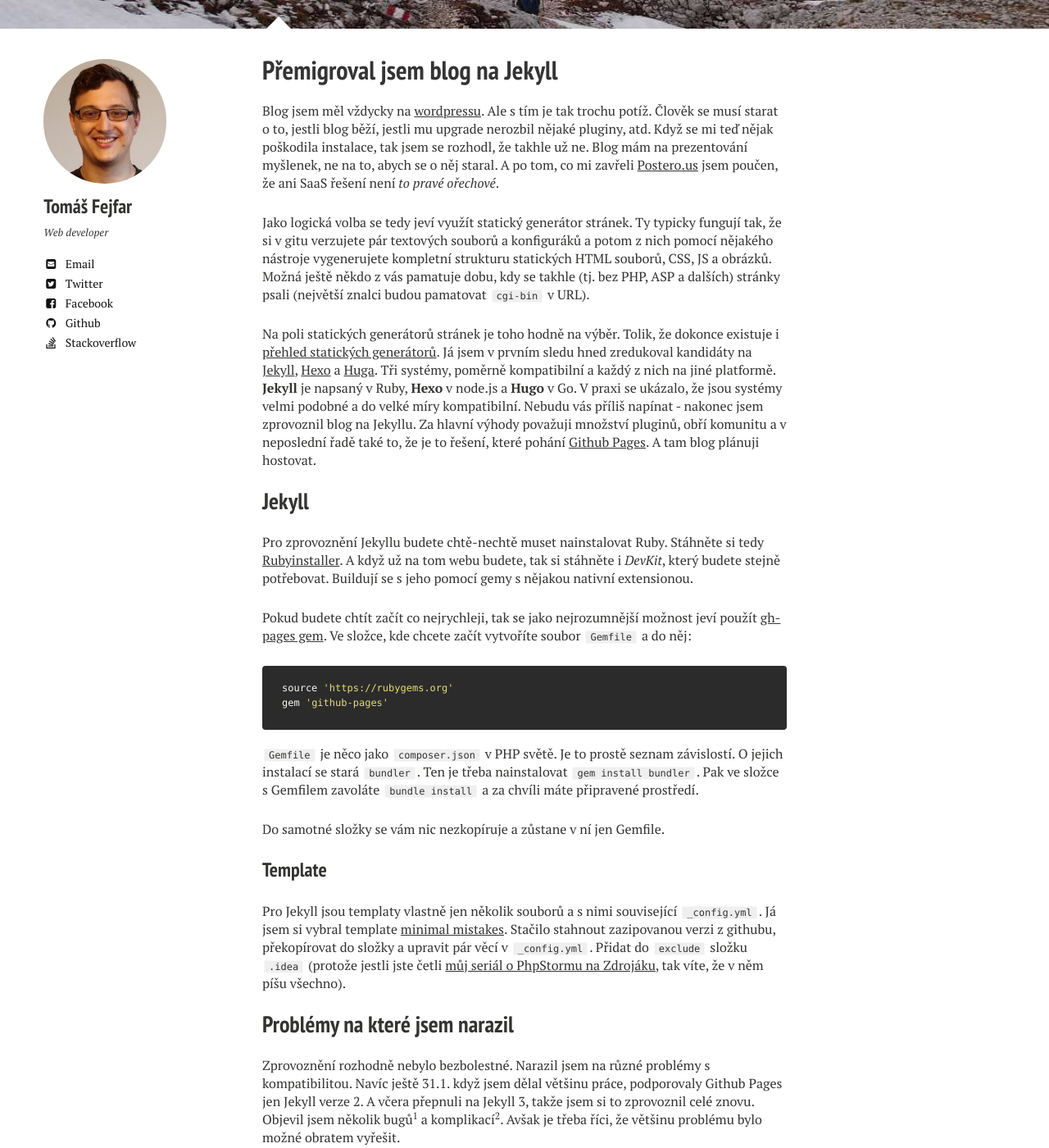
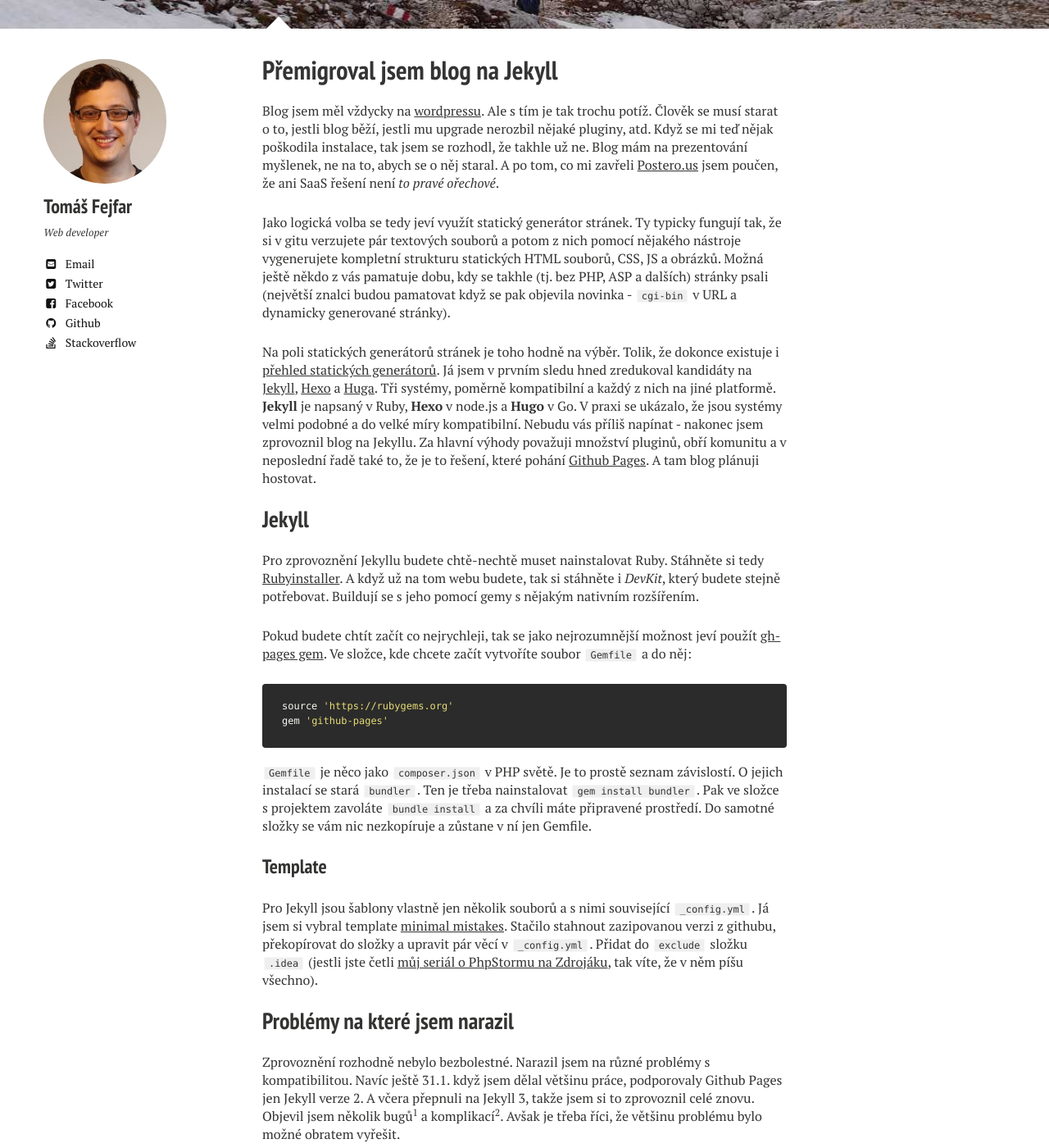
Before and after one commit to tomasfejfar/blog, a Jekyll site: the page built from _posts/2016-01-31-jekyll-blog.md, in a window 1280 px wide and 1400 px high, scrolled down 229 px. Shown: the whole window at 82% size. Built offline with Jekyll 4.4.1, drawn with Linux system fonts in a browser that asks for light colours; nearby versions of some CDN libraries; comment, search, counter and statistics services are not loaded; some of the changed text lies outside the part shown.

Commit message:
Fixed typos in article

````diff
--- a/_posts/2016-01-31-jekyll-blog.md
+++ b/_posts/2016-01-31-jekyll-blog.md
@@ -13,13 +13,13 @@ excerpt: Jak se mi dařilo a na jaké problémy jsem narazil při statickém gen
 
 Blog jsem měl vždycky na [wordpressu](http://www.wordpress.org). Ale s tím je tak trochu potíž. Člověk se musí starat o to, jestli blog běží, jestli mu upgrade nerozbil nějaké pluginy, atd. Když se mi teď nějak poškodila instalace, tak jsem se rozhodl, že takhle už ne. Blog mám na prezentování myšlenek, ne na to, abych se o něj staral. A po tom, co mi zavřeli [Postero.us](http://www.posterous.com/) jsem poučen, že ani SaaS řešení není *to pravé ořechové*.
 
-Jako logická volba se tedy jeví využít statický generátor stránek. Ty typicky fungují tak, že si v gitu verzujete pár textových souborů a konfiguráků a potom z nich pomocí nějakého nástroje vygenerujete kompletní strukturu statických HTML souborů, CSS, JS a obrázků. Možná ještě někdo z vás pamatuje dobu, kdy se takhle (tj. bez PHP, ASP a dalších) stránky psali (největší znalci budou pamatovat `cgi-bin` v URL).
+Jako logická volba se tedy jeví využít statický generátor stránek. Ty typicky fungují tak, že si v gitu verzujete pár textových souborů a potom z nich pomocí nějakého nástroje vygenerujete kompletní strukturu statických HTML souborů, CSS, JS a obrázků. Možná ještě někdo z vás pamatuje dobu, kdy se takhle (tj. bez PHP, ASP a dalších) stránky psali (největší znalci budou pamatovat když se pak objevila novinka - `cgi-bin` v URL a dynamicky generované stránky).
 
 Na poli statických generátorů stránek je toho hodně na výběr. Tolik, že dokonce existuje i [přehled statických generátorů](https://www.staticgen.com/). Já jsem v prvním sledu hned zredukoval kandidáty na [Jekyll](https://jekyllrb.com/), [Hexo](https://hexo.io/) a [Huga](http://gohugo.io/). Tři systémy, poměrně kompatibilní a každý z nich na jiné platformě. **Jekyll** je napsaný v Ruby, **Hexo** v node.js a **Hugo** v Go. V praxi se ukázalo, že jsou systémy velmi podobné a do velké míry kompatibilní. Nebudu vás příliš napínat - nakonec jsem zprovoznil blog na Jekyllu. Za hlavní výhody považuji množství pluginů, obří komunitu a v neposlední řadě také to, že je to řešení, které pohání [Github Pages](https://pages.github.com/). A tam blog plánuji hostovat.
 
 ## Jekyll
 
-Pro zprovoznění Jekyllu budete chtě-nechtě muset nainstalovat Ruby. Stáhněte si tedy [Rubyinstaller](http://rubyinstaller.org/). A když už na tom webu budete, tak si stáhněte i *DevKit*, který budete stejně potřebovat. Buildují se s jeho pomocí gemy s nějakou nativní extensionou.
+Pro zprovoznění Jekyllu budete chtě-nechtě muset nainstalovat Ruby. Stáhněte si tedy [Rubyinstaller](http://rubyinstaller.org/). A když už na tom webu budete, tak si stáhněte i *DevKit*, který budete stejně potřebovat. Buildují se s jeho pomocí gemy s nějakým nativním rozšířením.
 
 Pokud budete chtít začít co nejrychleji, tak se jako nejrozumnější možnost jeví použít [gh-pages gem](https://rubygems.org/gems/github-pages/). Ve složce, kde chcete začít vytvoříte soubor `Gemfile` a do něj:
 
@@ -28,13 +28,11 @@ source 'https://rubygems.org'
 gem 'github-pages'
 ```
 
-`Gemfile` je něco jako `composer.json` v PHP světě. Je to prostě seznam závislostí. O jejich instalací se stará `bundler`. Ten je třeba nainstalovat `gem install bundler`. Pak ve složce s Gemfilem zavoláte `bundle install` a za chvíli máte připravené prostředí.
-
-Do samotné složky se vám nic nezkopíruje a zůstane v ní jen Gemfile.
+`Gemfile` je něco jako `composer.json` v PHP světě. Je to prostě seznam závislostí. O jejich instalací se stará `bundler`. Ten je třeba nainstalovat `gem install bundler`. Pak ve složce s projektem zavoláte `bundle install` a za chvíli máte připravené prostředí. Do samotné složky se vám nic nezkopíruje a zůstane v ní jen Gemfile.
 
 ### Template
 
-Pro Jekyll jsou templaty vlastně jen několik souborů a s nimi související `_config.yml`. Já jsem si vybral template [minimal mistakes](http://mmistakes.github.io/minimal-mistakes/). Stačilo stahnout zazipovanou verzi z githubu, překopírovat do složky a upravit pár věcí v `_config.yml`. Přidat do `exclude` složku `.idea` (protože jestli jste četli [můj seriál o PhpStormu na Zdrojáku](https://www.zdrojak.cz/?s=Jak+b%C3%BDt+produktivn%C3%AD+v+PHPStormu&submit=Hledat), tak víte, že v něm píšu všechno).
+Pro Jekyll jsou šablony vlastně jen několik souborů a s nimi související `_config.yml`. Já jsem si vybral template [minimal mistakes](http://mmistakes.github.io/minimal-mistakes/). Stačilo stahnout zazipovanou verzi z githubu, překopírovat do složky a upravit pár věcí v `_config.yml`. Přidat do `exclude` složku `.idea` (jestli jste četli [můj seriál o PhpStormu na Zdrojáku](https://www.zdrojak.cz/?s=Jak+b%C3%BDt+produktivn%C3%AD+v+PHPStormu&submit=Hledat), tak víte, že v něm píšu všechno).
 
 ## Problémy na které jsem narazil
 
````
Also changed, not shown: other parts of _posts/2016-01-31-jekyll-blog.md (+2 -2 lines).
